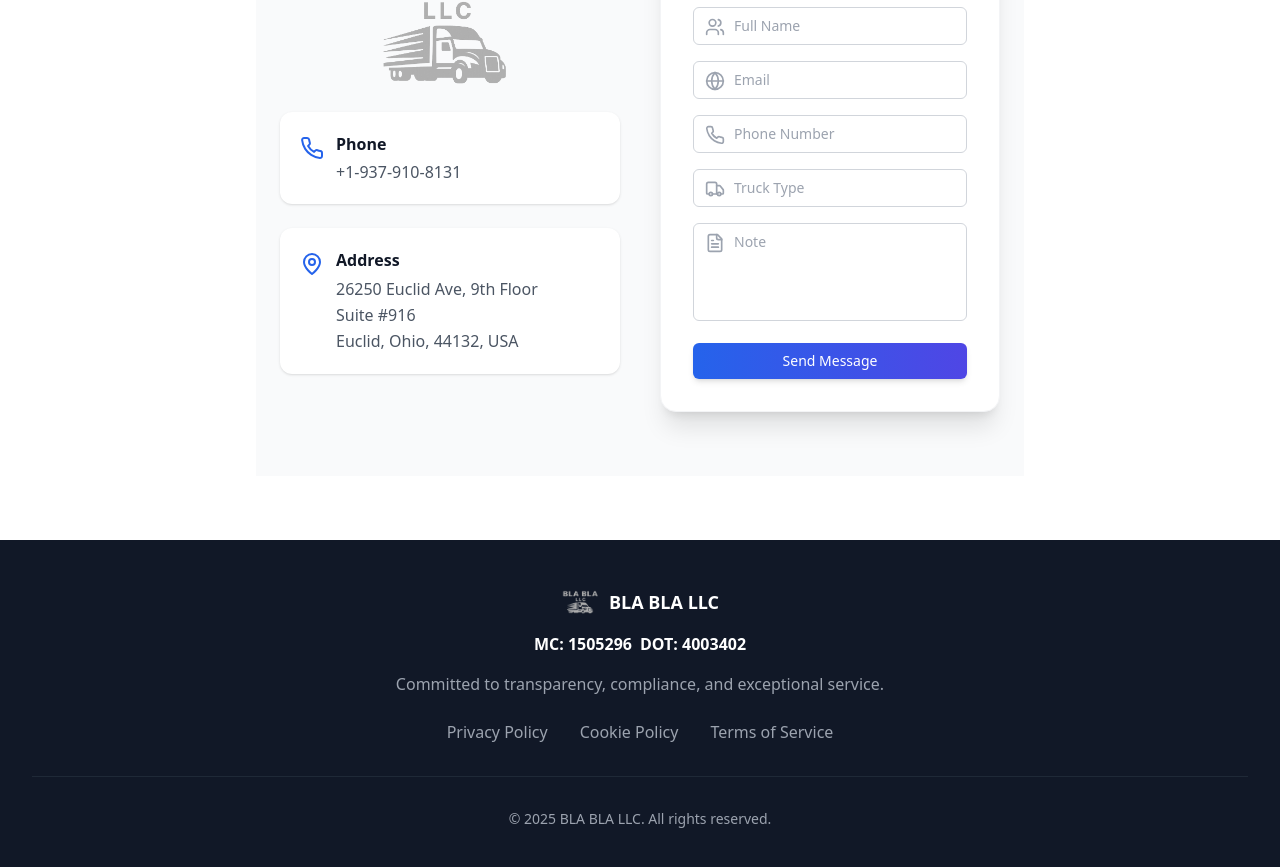
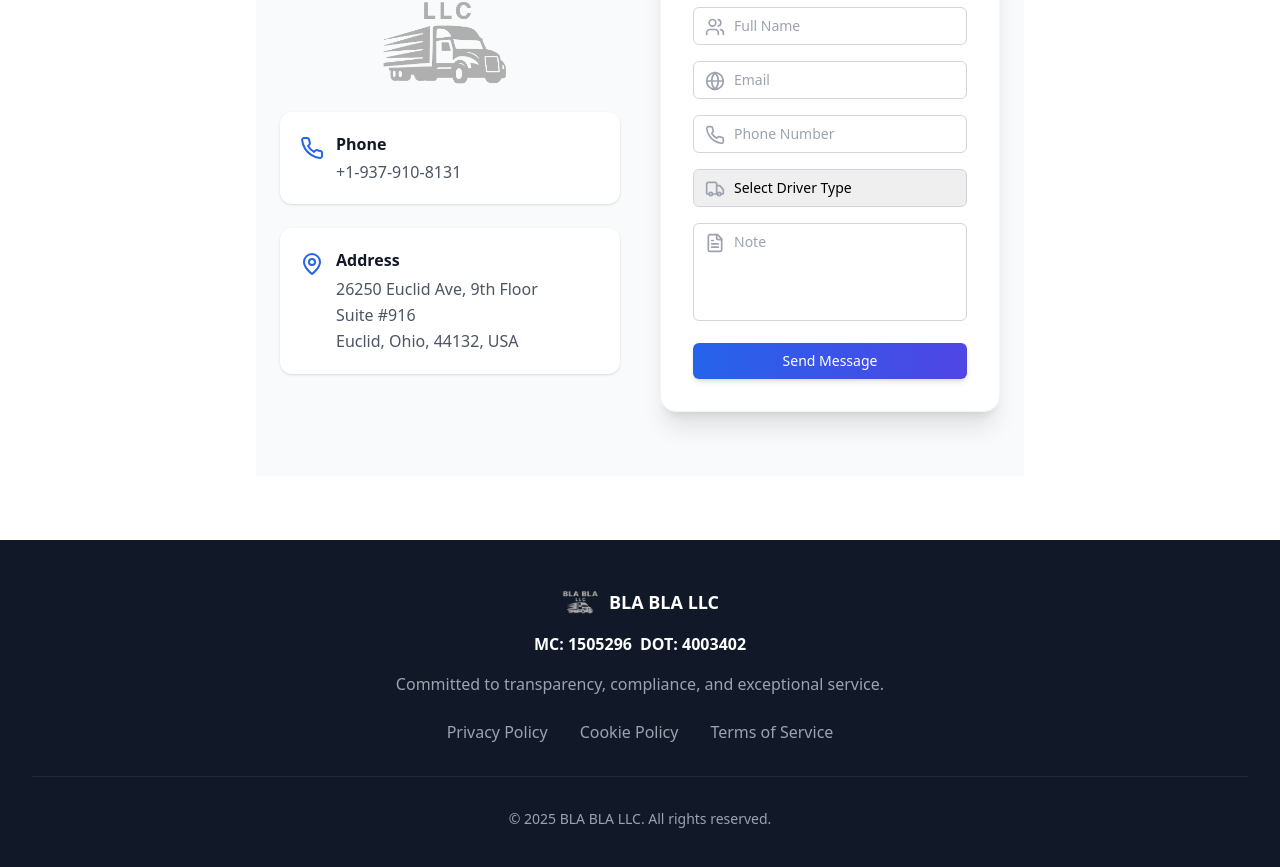
Before and after one commit to EasyRelay/bla-bla-llc, a React (Vite) app: page / in a window 1280 px wide. Shown: the part 2414-3281 px from the top of the page. Built offline with nearby package versions, Linux system fonts and the light colour scheme.

Commit message:
update message form

```diff
--- a/src/pages/Home.tsx
+++ b/src/pages/Home.tsx
@@ -60,7 +60,7 @@ const Home: React.FC = () => {
   // const TRUCK_TYPES;
 
   const [fullname, setFullname] = useState('');
-  const [truckType, setTruckType] = useState('');
+  const [driverType, setDriverType] = useState('');
   const [phone, setPhone] = useState('');
   const [email, setEmail] = useState('');
   const [note, setNote] = useState('');
@@ -103,15 +103,15 @@ const Home: React.FC = () => {
 
   const isSectionVisible = (section: string) => visibleSections.has(section);
 
-  const handleSumbit = async (e:React.FormEvent) => {
+  const handleSumbit = async (e: React.FormEvent) => {
     e.preventDefault();
 
     try {
       let data;
       if (phone) {
-        data = "Fullname: " + fullname + "\n" + "Phone: " + phone + "\n" + "Email: " + email + "\n" + "Truck type: " + truckType + "\n" + "Note: " + note;
+        data = "Fullname: " + fullname + "\n" + "Phone: " + phone + "\n" + "Email: " + email + "\n" + "Truck type: " + driverType + (note !== "" ? ("\n" + "Note: " + note) : "");
       } else {
-        data = "Fullname: " + fullname + "\n" + "Email: " + email + "\n" + "Truck type: " + truckType + "\n" + "Note: " + note;
+        data = "Fullname: " + fullname + "\n" + "Email: " + email + "\n" + "Truck type: " + driverType + (note !== "" ? ("\n" + "Note: " + note) : "");
       }
 
       const res = await fetch('https://eohc0tsezpukc8k.m.pipedream.net', {
@@ -123,7 +123,7 @@ const Home: React.FC = () => {
       if (!res.ok) throw new Error('Network response was not ok');
       setFullname('');
       setNote('');
-      setTruckType('');
+      setDriverType('');
       setPhone('');
       setEmail('');
     } catch (err) {
@@ -411,7 +411,7 @@ const Home: React.FC = () => {
                   {/* Left side: Info cards */}
                   <div className="space-y-6 items-center justify-center">
                     <div className="flex justify-center">
-                  <img src={`${isScrolled ? "/logo/bg-logo.png" : "/logo/white-logo.png"}`} alt="company logo" className="flex justify-center h-30 w-48 text-blue-600 items-center" />
+                      <img src={`${isScrolled ? "/logo/bg-logo.png" : "/logo/white-logo.png"}`} alt="company logo" className="flex justify-center h-30 w-48 text-blue-600 items-center" />
                     </div>
                     <div className="flex items-start space-x-3 p-5 rounded-xl bg-white shadow hover:shadow-md transition">
                       <Phone className="h-6 w-6 text-blue-600 mt-1 flex-shrink-0" />
@@ -447,10 +447,11 @@ const Home: React.FC = () => {
                     <form onSubmit={handleSumbit} className="space-y-4">
                       <div className="relative">
                         <input
-                        value={fullname}
+                          value={fullname}
                           type="text"
                           placeholder="Full Name"
-                          onChange={(e) => {setFullname(e.target.value)}}
+                          required
+                          onChange={(e) => { setFullname(e.target.value) }}
                           className="w-full rounded-md border border-gray-300 pl-10 pr-4 py-2 text-sm focus:outline-none focus:ring-2 focus:ring-blue-500 focus:border-blue-500 transition"
                         />
                         <Users className="absolute left-3 top-2.5 w-5 h-5 text-gray-400" />
@@ -461,7 +462,8 @@ const Home: React.FC = () => {
                           type="email"
                           value={email}
                           placeholder="Email"
-                          onChange={(e) => {setEmail(e.target.value)}}
+                          required
+                          onChange={(e) => { setEmail(e.target.value) }}
                           className="w-full rounded-md border border-gray-300 pl-10 pr-4 py-2 text-sm focus:outline-none focus:ring-2 focus:ring-blue-500 focus:border-blue-500 transition"
                         />
                         <Globe className="absolute left-3 top-2.5 w-5 h-5 text-gray-400" />
@@ -472,21 +474,29 @@ const Home: React.FC = () => {
                           type="text"
                           value={phone}
                           placeholder="Phone Number"
-                          onChange={(e) => {setPhone(e.target.value)}}
+                          onChange={(e) => { setPhone(e.target.value) }}
                           className="w-full rounded-md border border-gray-300 pl-10 pr-4 py-2 text-sm focus:outline-none focus:ring-2 focus:ring-blue-500 focus:border-blue-500 transition"
                         />
                         <Phone className="absolute left-3 top-2.5 w-5 h-5 text-gray-400" />
                       </div>
 
                       <div className="relative">
-                        <input
-                          type="text"
-                          value={truckType}
-                          placeholder="Truck Type"
-                          onChange={(e) => {setTruckType(e.target.value)}}
-                          className="w-full rounded-md border border-gray-300 pl-10 pr-4 py-2 text-sm focus:outline-none focus:ring-2 focus:ring-blue-500 focus:border-blue-500 transition"
-                        />
-                        <Truck className="absolute left-3 top-2.5 w-5 h-5 text-gray-400" />
+                        <select
+                          value={driverType}
+                          onChange={(e) => setDriverType(e.target.value)}
+                          required
+                          className={`w-full rounded-md border border-gray-300 pl-10 pr-4 py-2 text-sm focus:outline-none
+               focus:ring-2 focus:ring-blue-500 focus:border-blue-500 transition appearance-none`}
+                        >
+                          <option value="" disabled>
+                            Select Driver Type
+                          </option>
+                          <option value="Company Driver">Company Driver</option>
+                          <option value="Owner Operator">Owner Operator</option>
+                          <option value="Lease Operator">Lease Operator</option>
+                        </select>
+
+                        <Truck className="absolute left-3 top-2.5 w-5 h-5 text-gray-400 pointer-events-none" />
                       </div>
 
                       <div className="relative">
@@ -494,7 +504,7 @@ const Home: React.FC = () => {
                           placeholder="Note"
                           value={note}
                           rows={4}
-                          onChange={(e) => {setNote(e.target.value)}}
+                          onChange={(e) => { setNote(e.target.value) }}
                           className="w-full rounded-md border border-gray-300 pl-10 pr-4 py-2 text-sm focus:outline-none focus:ring-2 focus:ring-blue-500 focus:border-blue-500 transition resize-none"
                         />
                         <FileText className="absolute left-3 top-2.5 w-5 h-5 text-gray-400" />
```
